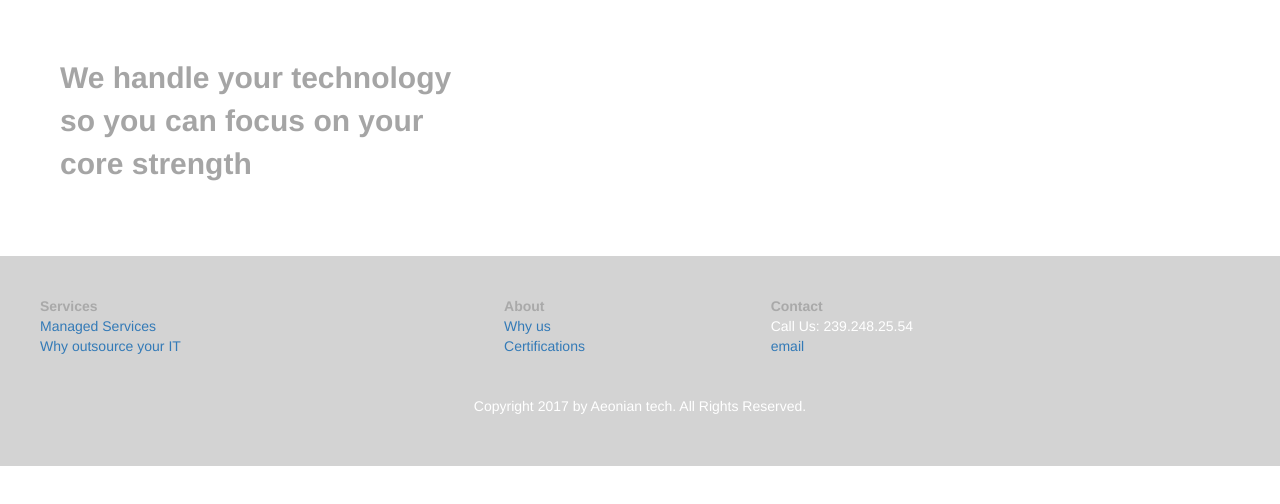
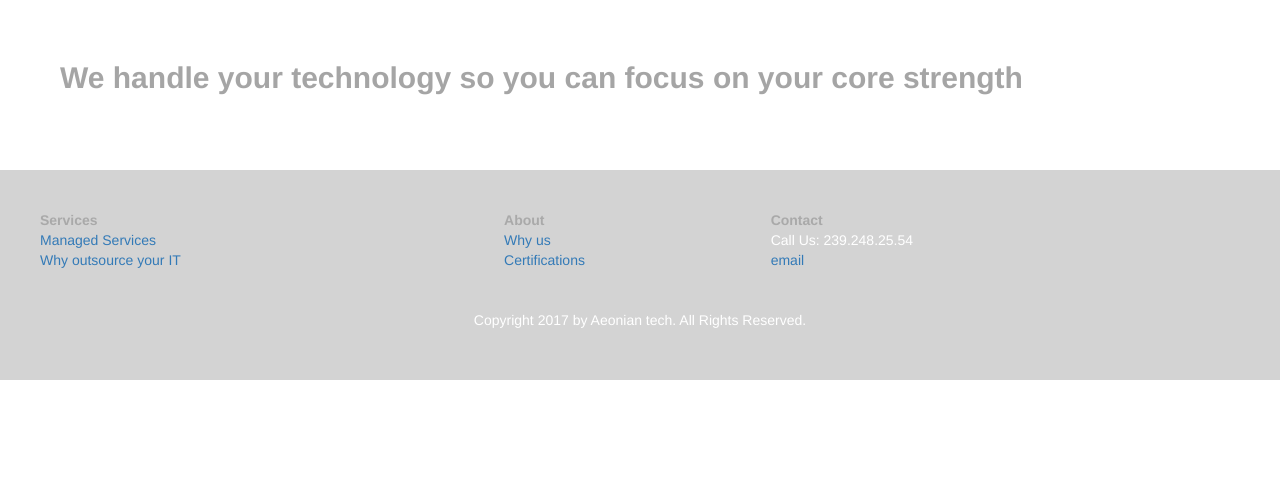
Before and after one commit to fritzgt/aeonia_it, a plain HTML site: page index.html in a window 1280 px wide. Shown: the part 74-578 px from the top of the page. Drawn offline with nearby package versions, Linux system fonts and the light colour scheme.

Commit message:
updatep element

```diff
--- a/index.html
+++ b/index.html
@@ -31,7 +31,7 @@
 
 <div class= "textblock">
 
-<p><strong>We handle your technology <br/> so you can focus on your <br/> core strength </strong></p>
+<p><strong>We handle your technology so you can focus on your core strength </strong></p>
 
 </div>
 
```
